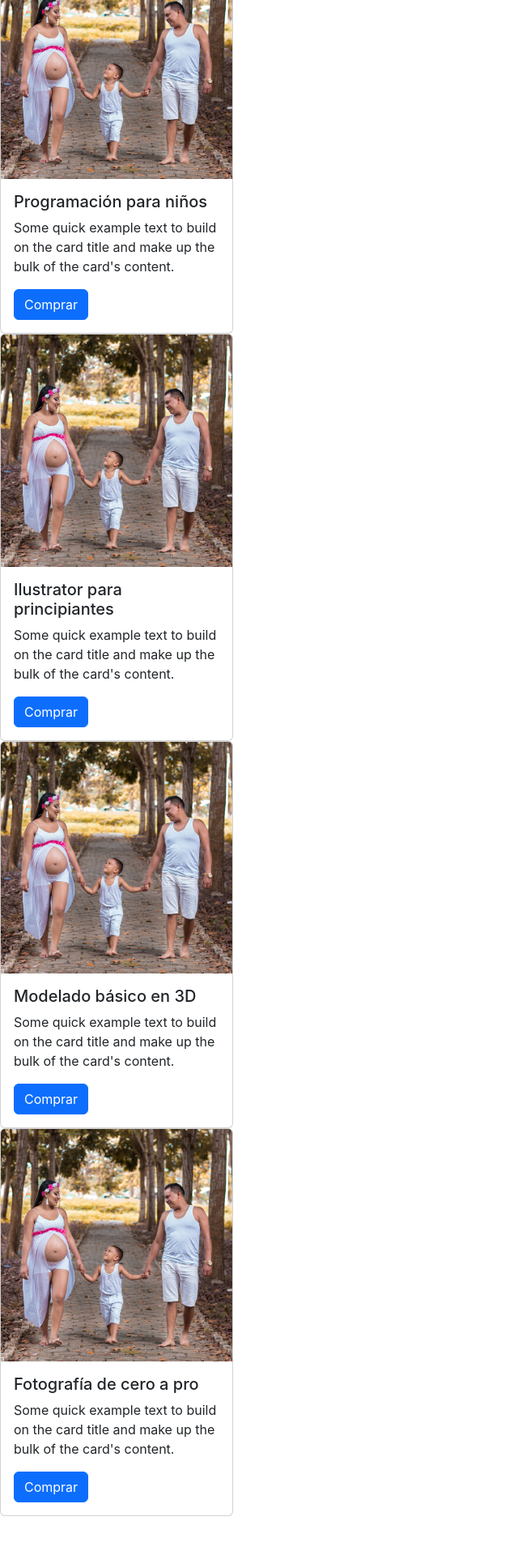
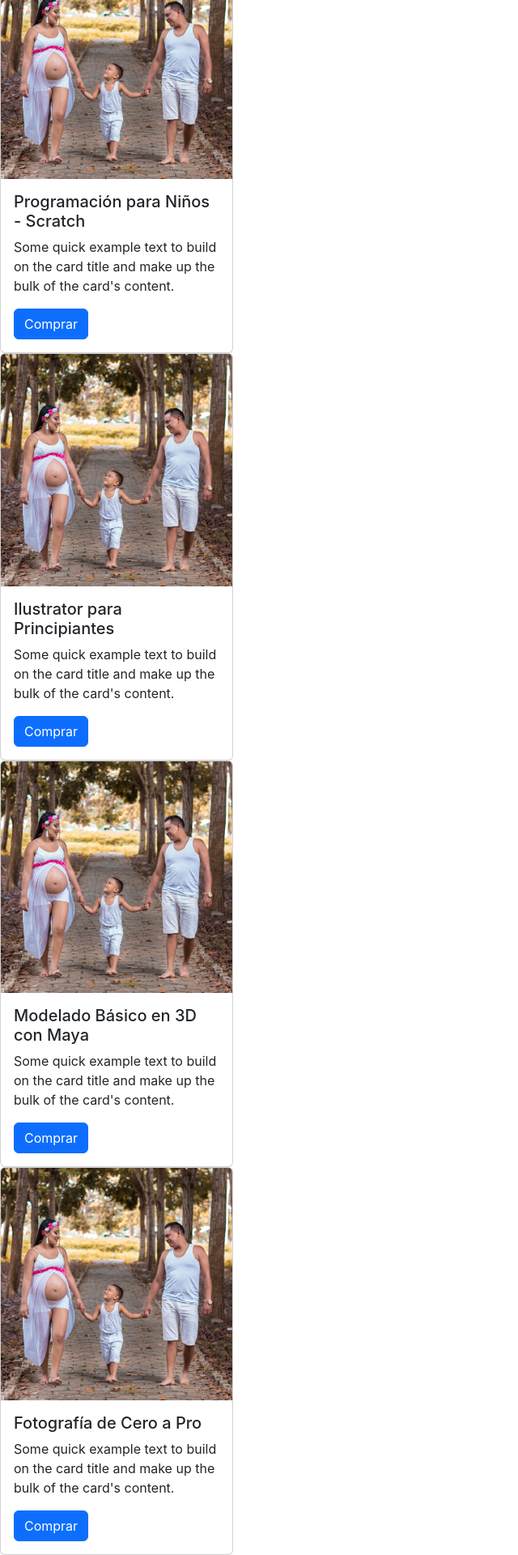
Before and after one commit to cajimenez88/ElitAcademy, an Angular app: page / in a window 1280 px wide. Shown: the part 423-2343 px from the top of the page at 81% size, without its empty margins (0-640 px from the left). Before the commit the page ends 2295 px from the top, so only its background shows below. Built offline with nearby package versions, Linux system fonts and the light colour scheme.

Commit message:
Update card-titulo.component.html

```diff
--- a/src/app/card-titulo/card-titulo.component.html
+++ b/src/app/card-titulo/card-titulo.component.html
@@ -2,7 +2,7 @@
 <div class="card" style="width: 18rem;">
     <img src="/assets/IMAGEN%201.png" class="card-img-top" alt="Foto1">
     <div class="card-body">
-        <h5 class="card-title">Programación para niños</h5>
+        <h5 class="card-title">Programación para Niños - Scratch</h5>
         <p class="card-text">Some quick example text to build on the card title and make up the bulk of the card's content.</p>
         <a href="#" class="btn btn-primary">Comprar</a>
     </div>
@@ -11,7 +11,7 @@
 <div class="card" style="width: 18rem;">
     <img src="/assets/IMAGEN%201.png" class="card-img-top" alt="Foto2">
     <div class="card-body">
-        <h5 class="card-title">Ilustrator para principiantes</h5>
+        <h5 class="card-title">Ilustrator para Principiantes</h5>
         <p class="card-text">Some quick example text to build on the card title and make up the bulk of the card's content.</p>
         <a href="#" class="btn btn-primary">Comprar</a>
     </div>
@@ -20,7 +20,7 @@
 <div class="card" style="width: 18rem;">
     <img src="/assets/IMAGEN%201.png" class="card-img-top" alt="Foto3">
     <div class="card-body">
-        <h5 class="card-title">Modelado básico en 3D</h5>
+        <h5 class="card-title">Modelado Básico en 3D con Maya</h5>
         <p class="card-text">Some quick example text to build on the card title and make up the bulk of the card's content.</p>
         <a href="#" class="btn btn-primary">Comprar</a>
     </div>
@@ -29,7 +29,7 @@
 <div class="card" style="width: 18rem;">
     <img src="/assets/IMAGEN%201.png" class="card-img-top" alt="Foto4">
     <div class="card-body">
-        <h5 class="card-title">Fotografía de cero a pro</h5>
+        <h5 class="card-title">Fotografía de Cero a Pro</h5>
         <p class="card-text">Some quick example text to build on the card title and make up the bulk of the card's content.</p>
         <a href="#" class="btn btn-primary">Comprar</a>
     </div>
```
